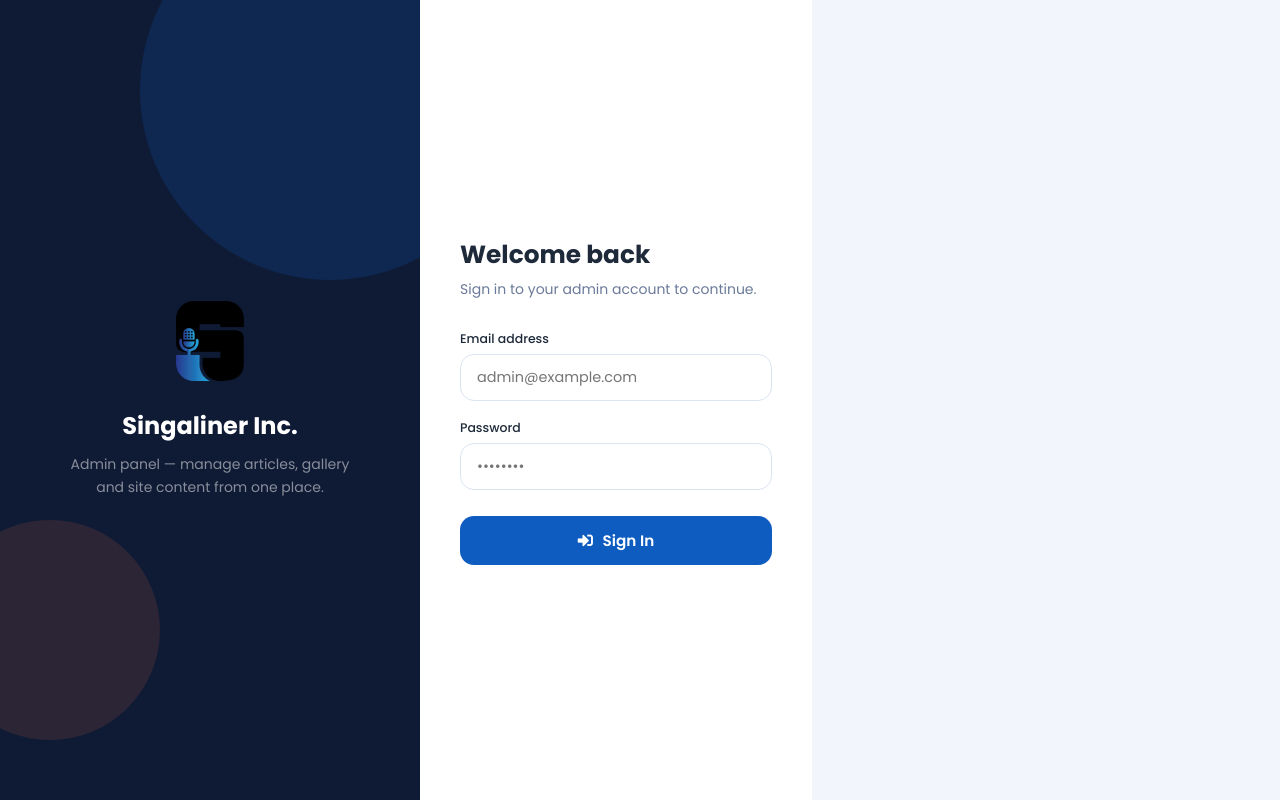
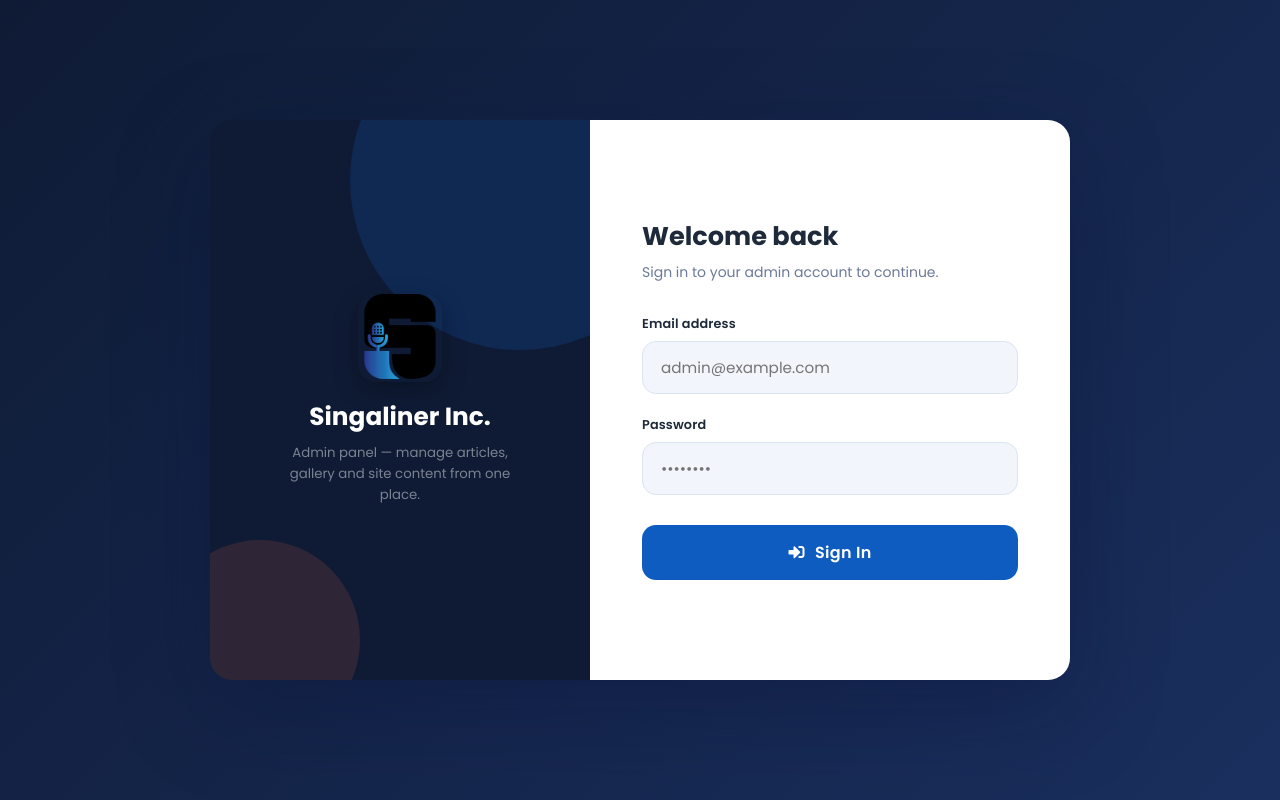
Before and after one commit to kabelo-hlungwani/singaliner.blog, a PHP site: page /author/index.php in a window 1280 px wide. Run offline with PHP 8.4, Linux system fonts and the light colour scheme.

Commit message:
fixed the admin form

```diff
--- a/author/assets/css/admin-modern.css
+++ b/author/assets/css/admin-modern.css
@@ -25,7 +25,7 @@
 /* ── Reset ─────────────────────────────────────────────────── */
 *, *::before, *::after { box-sizing: border-box; margin: 0; padding: 0; }
 
-html { height: 100%; }
+html, body { height: 100%; }
 
 body {
   font-family: 'Poppins', sans-serif;
@@ -33,6 +33,7 @@ body {
   color: var(--text);
   min-height: 100vh;
   display: flex;
+  flex-direction: column;
 }
 
 /* ── Sidebar ───────────────────────────────────────────────── */
@@ -521,145 +522,160 @@ body {
 
 /* ── Login page ────────────────────────────────────────────── */
 .login-page {
-  min-height: 100vh;
-  display: grid;
-  grid-template-columns: 420px 1fr;
+  flex: 1;
+  display: flex;
+  align-items: center;
+  justify-content: center;
+  background: linear-gradient(135deg, var(--sidebar-bg) 0%, #1a2f5e 100%);
+  padding: 32px 24px;
 }
 
-.login-brand {
+.login-card {
+  display: grid;
+  grid-template-columns: 380px 1fr;
+  width: 100%;
+  max-width: 860px;
+  min-height: 560px;
+  border-radius: 22px;
+  box-shadow: 0 28px 90px rgba(10,20,60,.4);
+  overflow: hidden;
+}
+
+/* ── Brand side panel ── */
+.login-card-top {
   background: var(--sidebar-bg);
   display: flex;
   flex-direction: column;
   align-items: center;
   justify-content: center;
-  padding: 48px 40px;
+  padding: 52px 44px;
+  text-align: center;
   position: relative;
   overflow: hidden;
 }
 
-.login-brand::before {
+.login-card-top::before {
   content: '';
   position: absolute;
-  width: 380px; height: 380px;
+  width: 340px; height: 340px;
   border-radius: 50%;
-  background: rgba(15,92,192,.2);
-  top: -100px; right: -100px;
+  background: rgba(15,92,192,.22);
+  top: -110px; right: -100px;
 }
 
-.login-brand::after {
+.login-card-top::after {
   content: '';
   position: absolute;
-  width: 220px; height: 220px;
+  width: 200px; height: 200px;
   border-radius: 50%;
-  background: rgba(255,107,61,.12);
-  bottom: 60px; left: -60px;
+  background: rgba(255,107,61,.13);
+  bottom: -60px; left: -50px;
 }
 
 .login-brand-logo {
-  width: 80px;
-  border-radius: 16px;
-  margin-bottom: 24px;
+  width: 84px;
+  border-radius: 18px;
+  margin-bottom: 20px;
   position: relative;
   z-index: 1;
+  box-shadow: 0 8px 24px rgba(0,0,0,.3);
 }
 
 .login-brand-title {
   color: #fff;
-  font-size: 1.5rem;
+  font-size: 1.55rem;
   font-weight: 700;
   margin-bottom: 10px;
   position: relative;
   z-index: 1;
-  text-align: center;
+  line-height: 1.2;
 }
 
 .login-brand-sub {
-  color: rgba(255,255,255,.5);
-  font-size: .875rem;
-  text-align: center;
-  line-height: 1.65;
-  max-width: 280px;
+  color: rgba(255,255,255,.45);
+  font-size: .83rem;
+  line-height: 1.6;
   position: relative;
   z-index: 1;
+  max-width: 240px;
 }
 
+/* ── Form side panel ── */
 .login-form-panel {
+  background: #fff;
   display: flex;
   flex-direction: column;
-  align-items: center;
   justify-content: center;
-  padding: 48px 40px;
-  background: #fff;
+  padding: 52px 52px 56px;
 }
 
 .login-form-panel h2 {
-  font-size: 1.55rem;
+  font-size: 1.6rem;
   font-weight: 700;
   color: var(--text);
   margin-bottom: 6px;
-  align-self: flex-start;
-  max-width: 360px;
-  width: 100%;
 }
 
 .login-form-panel > p {
   color: var(--muted);
   font-size: .875rem;
-  margin-bottom: 30px;
-  align-self: flex-start;
-  max-width: 360px;
-  width: 100%;
+  margin-bottom: 32px;
+  line-height: 1.5;
 }
 
-.login-form { width: 100%; max-width: 360px; }
+.login-form { width: 100%; }
 
-.login-field { margin-bottom: 18px; }
+.login-field { margin-bottom: 22px; }
 
 .login-field label {
   display: block;
-  font-size: .78rem;
-  font-weight: 500;
+  font-size: .8rem;
+  font-weight: 600;
   color: var(--text);
-  margin-bottom: 6px;
+  margin-bottom: 8px;
+  letter-spacing: .01em;
 }
 
 .login-field input {
   width: 100%;
-  padding: 12px 16px;
+  padding: 14px 18px;
   border: 1.5px solid var(--line);
   border-radius: var(--radius-md);
   font-family: 'Poppins', sans-serif;
-  font-size: .9rem;
+  font-size: .95rem;
   color: var(--text);
   transition: border-color .2s, box-shadow .2s;
+  background: var(--surface);
 }
 
 .login-field input:focus {
   outline: none;
   border-color: var(--brand);
   box-shadow: 0 0 0 3px rgba(15,92,192,.1);
+  background: #fff;
 }
 
 .field-error {
   display: block;
   font-size: .72rem;
   color: #dc2626;
-  margin-top: 4px;
+  margin-top: 5px;
 }
 
 .login-btn {
   width: 100%;
-  padding: 13px;
+  padding: 15px;
   background: var(--brand);
   color: #fff;
   border: none;
   border-radius: var(--radius-md);
   font-family: 'Poppins', sans-serif;
-  font-size: .95rem;
+  font-size: 1rem;
   font-weight: 600;
   cursor: pointer;
   transition: background .2s, transform .1s;
   margin-top: 8px;
+  letter-spacing: .02em;
 }
 
 .login-btn:hover  { background: var(--brand-deep); }
@@ -677,9 +693,10 @@ body {
 .sidebar-overlay.show { display: block; }
 
 /* ── Responsive ────────────────────────────────────────────── */
-@media (max-width: 900px) {
-  .login-page { grid-template-columns: 1fr; }
-  .login-brand { display: none; }
+@media (max-width: 720px) {
+  .login-card { grid-template-columns: 1fr; min-height: unset; }
+  .login-card-top { padding: 36px 32px 30px; }
+  .login-form-panel { padding: 36px 32px 40px; }
 }
 
 @media (max-width: 768px) {
--- a/author/index.php
+++ b/author/index.php
@@ -31,21 +31,22 @@ if (isset($_POST['email']) && isset($_POST['password'])) {
 <body>
 
 <div class="login-page">
+  <div class="login-card">
 
-  <!-- Left brand panel -->
-  <div class="login-brand">
+    <!-- Brand side panel -->
+    <div class="login-card-top">
       <img class="login-brand-logo" src="assets/img/logo.png" alt="Singaliner Logo">
       <div class="login-brand-title">Singaliner Inc.</div>
-    <p class="login-brand-sub">Admin panel — manage articles, gallery and site content from one place.</p>
+      <div class="login-brand-sub">Admin panel — manage articles, gallery and site content from one place.</div>
     </div>
 
-  <!-- Right form panel -->
+    <!-- Form panel -->
     <div class="login-form-panel">
       <h2>Welcome back</h2>
       <p>Sign in to your admin account to continue.</p>
 
       <?php if (!empty($loginError)): ?>
-      <div style="background:#fee2e2;color:#dc2626;border-radius:10px;padding:10px 16px;font-size:.83rem;margin-bottom:18px;max-width:360px;width:100%;">
+        <div style="background:#fee2e2;color:#dc2626;border-radius:10px;padding:10px 16px;font-size:.83rem;margin-bottom:20px;width:100%;">
           <i class="fas fa-exclamation-circle"></i> <?= htmlspecialchars($loginError) ?>
         </div>
       <?php endif; ?>
@@ -71,6 +72,7 @@ if (isset($_POST['email']) && isset($_POST['password'])) {
     </div>
 
   </div>
+</div>
 
 <script>
 function validateLogin(e) {
```
Lines whose indentation alone changed are shown as unchanged.
